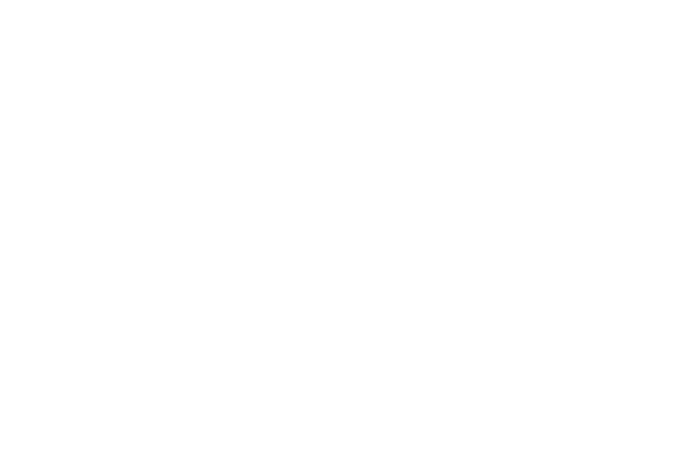
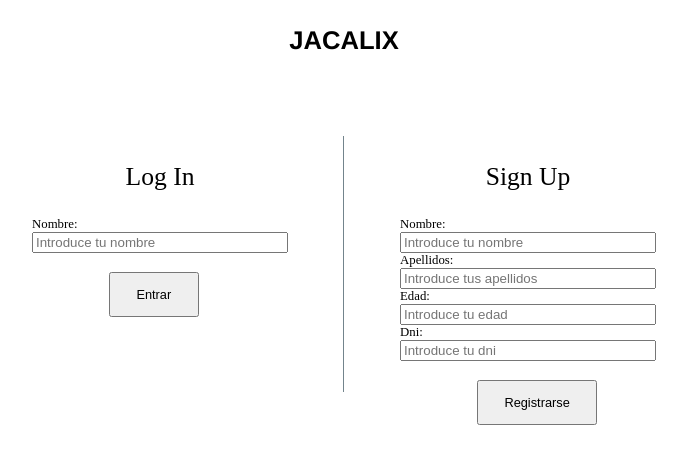
Before and after one commit to alvarodachez/JacalixFrontPrimeraVersion, a plain HTML site: page index.html in a window 1280 px wide. Shown: the whole page, without its empty margins (296-983 px from the left). Drawn offline with Linux system fonts and the light colour scheme.

Commit message:
hecho diseño de login y empezando el de usuario

```diff
--- a/css/style.css
+++ b/css/style.css
@@ -1,7 +1,112 @@
+
 header{
     display: flex;
     flex-direction: row;
-    background-color: black;
     width: 100%;
+    height: 5vw;
+    align-items: center;
+    justify-content: center;
+    font-family: 'Franklin Gothic Medium', 'Arial Narrow', Arial, sans-serif;
+    text-decoration: none;
+}
+
+header h1{
+
+    cursor: pointer;
+    font-size: 2vw;
+    }
+
+.logsign{
+
+    display: flex;
+    flex-direction: row;
+    align-items: center;
+    justify-content: space-around;
+    border: 1px,1px,black;
+    margin-top: 5vw;
     height: 20vw;
+    text-decoration: none;
 }
+.logsign p{
+    font-size: 2vw;
+    padding: 0px;
+    text-align: center;
+}
+hr{
+    border:         none;
+    border-left:    1px solid hsla(200, 10%, 50%,100);
+    height:         20vw;
+    width:          1px;
+}
+.log{
+width: 20vw;
+height: 20vw;
+margin-left: 25vw;
+text-align: left;
+}
+
+.sign{
+    text-align: left;
+    width: 20vw;
+    height: 20vw;
+    margin-right: 25vw;
+}
+.formLog label{
+    display: grid;
+    grid-template-columns: auto;
+    font-size: 1vw;
+}
+.formSign label{
+    font-size: 1vw;
+    display: grid;
+    grid-template-columns: auto;
+}
+button{
+    padding-left: 2vw;
+    padding-right: 2vw;
+    padding-top:1vw ;
+    padding-bottom: 1vw;
+    font-size: 1vw;
+    margin-top: 1.5vw;
+    margin-left: 6vw;
+}
+.user-container{
+    display: flex;
+    background-color: slategrey;
+    height: 25vw;
+    justify-content: space-around;
+}
+.user-container p{
+    font-size: 2vw;
+    text-align: center;
+}
+.perfil{
+background-color: green;
+width: 20vw;
+}
+.perfil label{
+    display: grid;
+    grid-template-columns: auto;
+    text-align: center;
+    padding: 0.4vw;
+    font-size: 1vw;
+}
+.perfil button{
+    padding-left: 2vw;
+    padding-right: 2vw;
+    padding-top:1vw ;
+    padding-bottom: 1vw;
+    font-size: 1vw;
+    margin-top: 1.5vw;
+    margin-left: 4.6vw;
+}
+
+.visualizaciones{
+background-color: red;
+width: 20vw;
+}
+
+.my-products{
+background-color: royalblue;
+width: 20vw;
+}
--- a/index.html
+++ b/index.html
@@ -4,12 +4,41 @@
     <meta charset="UTF-8">
     <meta name="viewport" content="width=device-width, initial-scale=1.0">
     <title>Jacalix</title>
-    <link href="css/style.css" type="stylesheet">
+    <link href="css/style.css" rel="stylesheet" type="text/css">
 </head>
 <body>
     <header>
+        <div>
+            <h1>JACALIX</h1>
+        </div>
 
     </header>
+    <div class="logsign">
+        <div class="log">
+            <div>
+                <p>Log In</p>
+
+            </div>
+            <div class="formLog">
+                <label>Nombre: <input id="logName" type="text" placeholder="Introduce tu nombre"></label>
+                <button id="login">Entrar</button>
+            </div>
+        </div>
+        <hr>
+        <div class="sign">
+            <div>
+                <p>Sign Up</p>
+            </div>
+            <div class="formSign">
+                <label>Nombre: <input id="signName" type="text" placeholder="Introduce tu nombre"></label>
+                <label>Apellidos: <input id="signSurname"type="text" placeholder="Introduce tus apellidos"> </label>
+                <label>Edad: <input id="signAge"type="text" placeholder="Introduce tu edad"> </label>
+                <label>Dni: <input id="signDni"type="text" placeholder="Introduce tu dni"></label>
+                <button id="signup">Registrarse</button>
+            </div>
+
+        </div>
+    </div>
     <script src="js/script.js"></script>
 </body>
 </html>
```
Also changed, not shown: home.html (added, +37 -0 lines).
